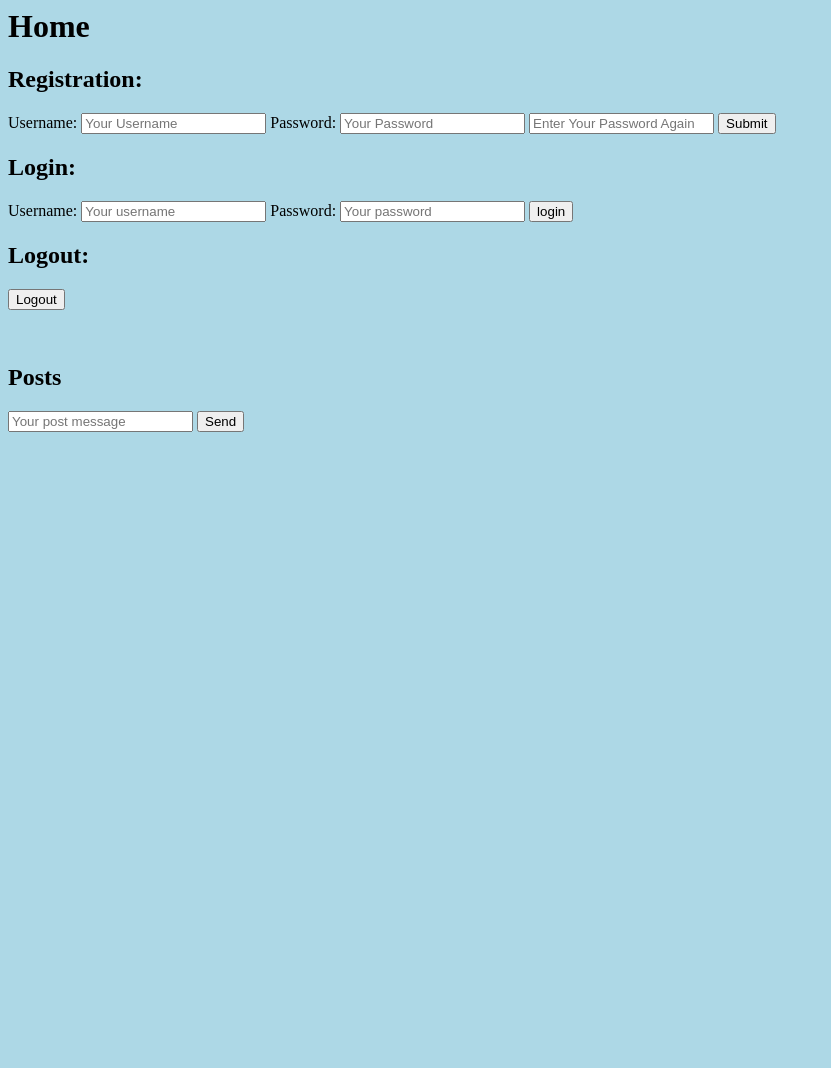
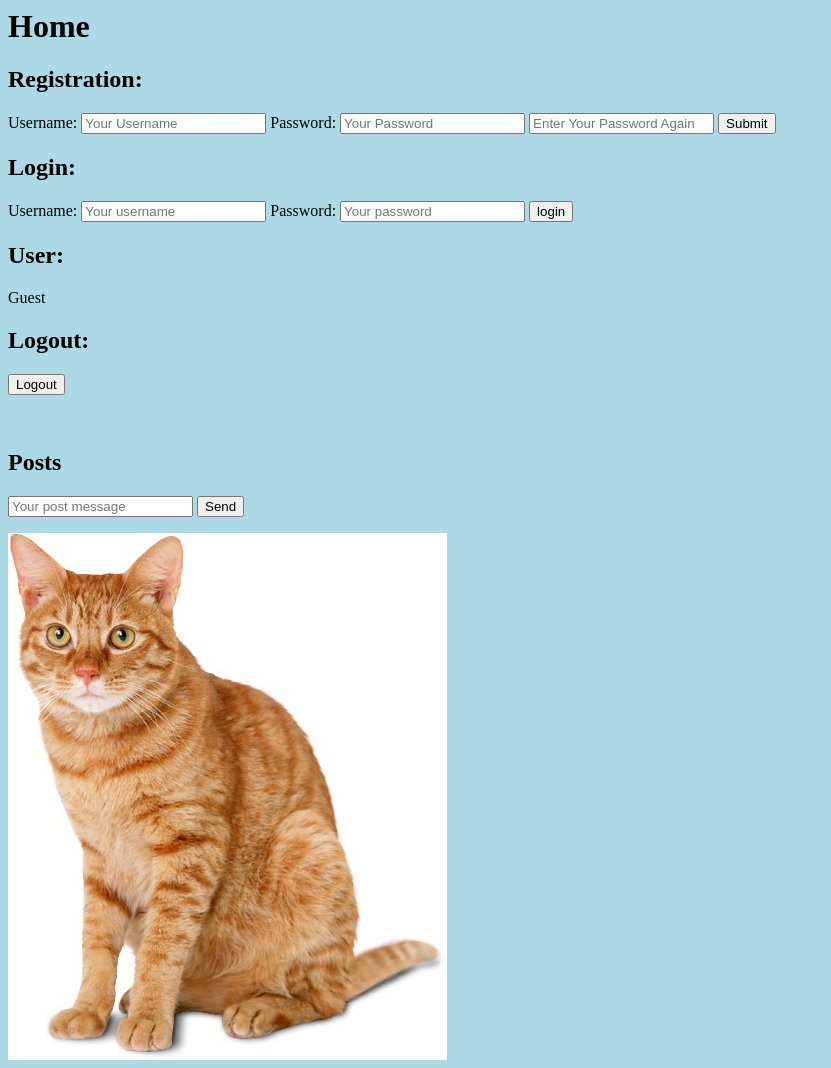
Before and after one commit to N8Goke/312WebApp, a Flask app: page / in a window 1280 px wide. Shown: the whole page, without its empty margins (0-831 px from the left). Before the commit the page ends 432 px from the top, so only its background shows below. Run offline with Flask 3, Linux system fonts and the light colour scheme; data that the repository does not hold is empty.

Commit message:
Username, image now display on homepage, also minor bug fixes

```diff
--- a/app.py
+++ b/app.py
@@ -47,7 +47,7 @@ def registrationServer():
     password = bcrypt.hashpw(password.encode(), salt)
 
     data2 = {}
-    data2['username'] = username
+    data2['username'] = html.escape(username)
     data2['password'] = password
 
     #check if username already exists. If it exists we exist, otherwise we insert
@@ -213,6 +213,21 @@ def like():
 
     return "successfully liked"
 
+@app.route('/username', methods = ["GET"])
+def username():
+    atoken = request.cookies.get("atoken")
+    if atoken == None:
+        return "Guest"
+
+    hash1 = hashlib.new('sha256')
+    hash1.update(atoken.encode())
+
+    user_info = user_collection.find_one({"atoken": hash1.hexdigest()})
+
+    if user_info == None:
+        return "Guest"
+    else:
+        return user_info["username"]
 
 @app.route('/style.css')
 def css():
--- a/static/functions.js
+++ b/static/functions.js
@@ -16,7 +16,19 @@ function sendpost()
     request.send(JSON.stringify(data))
 
 }
-
+function username()
+{
+    request = new XMLHttpRequest();
+    request.onreadystatechange = function () {
+        if (this.readyState === 4 && this.status === 200) {
+            console.log(this.response);
+            username = document.getElementById("your_username");
+            username.append(this.response)
+        }
+    }
+    request.open("GET", "/username")
+    request.send()
+}
 function allposts()
 {
     request = new XMLHttpRequest();
--- a/templates/image.html
+++ b/templates/image.html
@@ -6,6 +6,6 @@
     <body>
         <h1>Index html page woohoo</h1>
     <img src="/static/cat.jpg" alt="Image of a Cat" width="20%" height ="auto" />
-    <script src = "/static/functions.js" charset="utf-8"><</script>
+    <script src = "/static/functions.js" charset="utf-8"></script>
     </body>
 </html>
--- a/templates/index.html
+++ b/templates/index.html
@@ -6,7 +6,7 @@
     <script type="text/javascript" src="../static/functions.js"></script>
     <script type="text/javascript" src="../static/login.js"></script>
 </head>
-<body onload="allposts();">
+<body onload="allposts(); username();">
 <h1>Home</h1>
 <div class="reg-login-forms">
     <h2>Registration:</h2>
@@ -30,6 +30,9 @@
         </label>
         <button type="button" onclick="login();" value="login">login</button>
     </form>
+
+    <div id = "your_username"><h2>User:</h2></div>
+
     <h2>Logout:</h2>
     <form action="logout" method="post" enctype="applications/x-www-form-urlencoded">
         <!-- <input id="submit" value="logout"> -->
@@ -48,5 +51,7 @@
 
 </div>
 
+<img src="../static/image/cat.jpg" alt="image of a cat">
+
 </body>
 </html>
```
